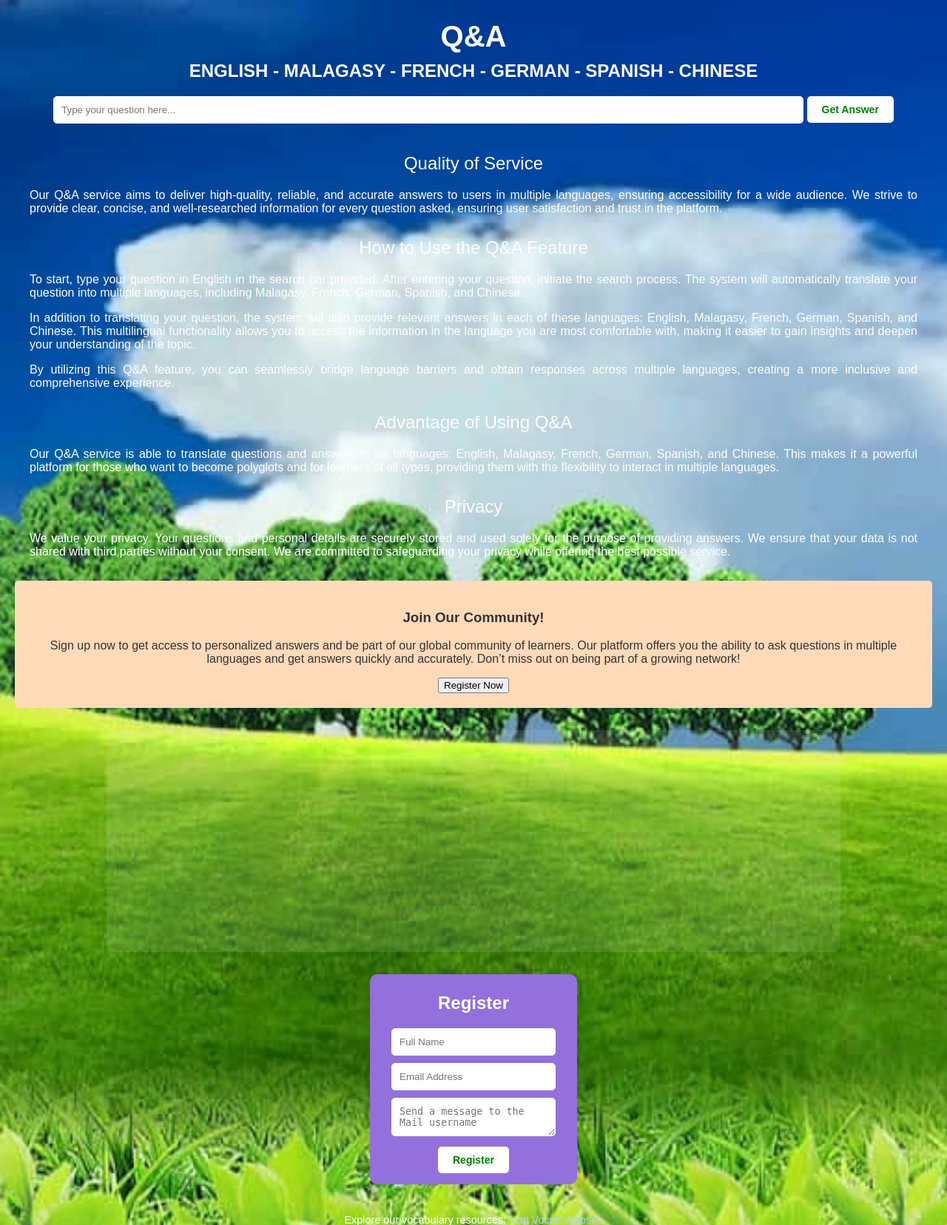
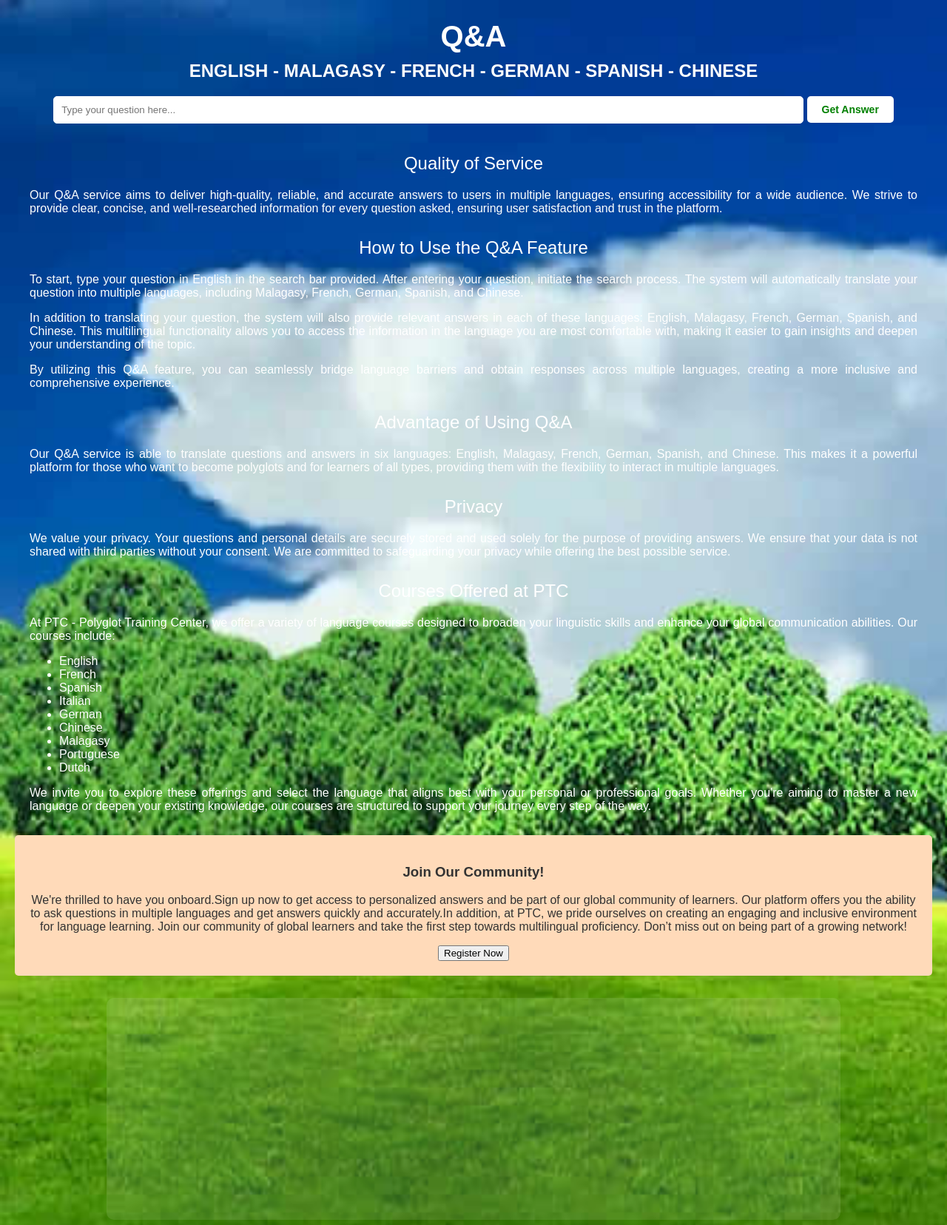
Before and after one commit to RAMENJANAHARY/q_and_a, a Flask app: page / in a window 1280 px wide. Shown: the top 1656 px of the page at 74% size. Run offline with Flask 3, Linux system fonts and the light colour scheme; data that the repository does not hold is empty.

Commit message:
Update index.html
Added new things

```diff
--- a/templates/index.html
+++ b/templates/index.html
@@ -180,10 +180,28 @@
         <p>We value your privacy. Your questions and personal details are securely stored and used solely for the purpose of providing answers. We ensure that your data is not shared with third parties without your consent. We are committed to safeguarding your privacy while offering the best possible service.</p>
     </div>
 
+<!-- PTC Courses Section -->
+    <div class="section-title">Courses Offered at PTC</div>
+    <div class="section-content">
+        <p>At PTC - Polyglot Training Center, we offer a variety of language courses designed to broaden your linguistic skills and enhance your global communication abilities. Our courses include:</p>
+        <ul>
+            <li>English</li>
+            <li>French</li>
+            <li>Spanish</li>
+            <li>Italian</li>
+            <li>German</li>
+            <li>Chinese</li>
+            <li>Malagasy</li>
+            <li>Portuguese</li>
+            <li>Dutch</li>
+        </ul>
+        <p>We invite you to explore these offerings and select the language that aligns best with your personal or professional goals. Whether you're aiming to master a new language or deepen your existing knowledge, our courses are structured to support your journey every step of the way.</p>
+    </div>
+
     <!-- Advertisement Section -->
     <div class="advertisement">
         <h3>Join Our Community!</h3>
-        <p>Sign up now to get access to personalized answers and be part of our global community of learners. Our platform offers you the ability to ask questions in multiple languages and get answers quickly and accurately. Don’t miss out on being part of a growing network!</p>
+        <p>We're thrilled to have you onboard.Sign up now to get access to personalized answers and be part of our global community of learners. Our platform offers you the ability to ask questions in multiple languages and get answers quickly and accurately.In addition, at PTC, we pride ourselves on creating an engaging and inclusive environment for language learning. Join our community of global learners and take the first step towards multilingual proficiency. Don’t miss out on being part of a growing network!</p>
         <a href="#registration-form"><button>Register Now</button></a>
     </div>
 
```
